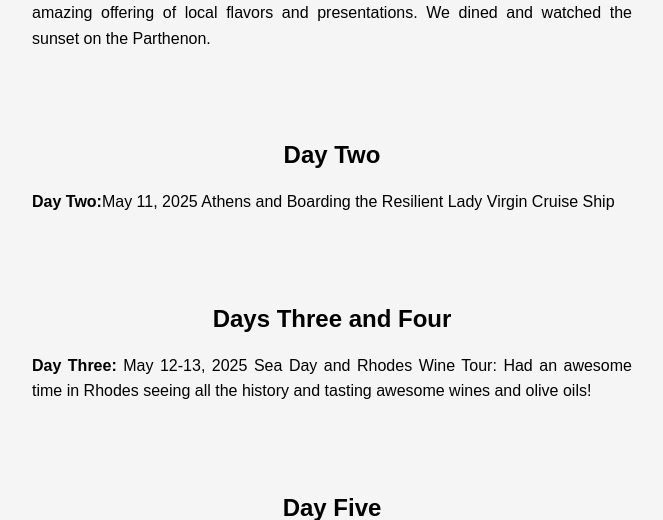
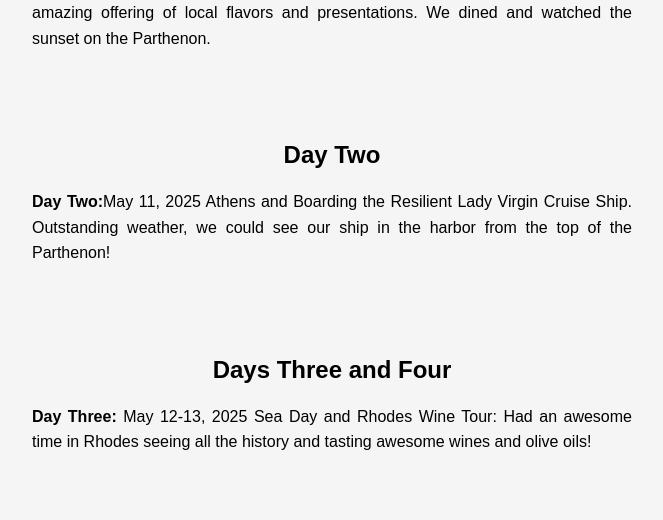
Before and after one commit to Blkbrd77/2samples-refactor, a Flask app: page /greece in a window 1280 px wide. Shown: the part 656-1176 px from the top of the page, without its empty margins (308-971 px from the left). Run offline with Flask 2, Linux system fonts and the light colour scheme; data that the repository does not hold is empty.

Commit message:
Updated Athens and shipboard

```diff
--- a/app/templates/greece.html
+++ b/app/templates/greece.html
@@ -38,7 +38,7 @@
             {% endfor %}
         </div>
         <div class="video-text">
-            <p><strong>Day Two:</strong>May 11, 2025 Athens and Boarding the Resilient Lady Virgin Cruise Ship </p>
+            <p><strong>Day Two:</strong>May 11, 2025 Athens and Boarding the Resilient Lady Virgin Cruise Ship. Outstanding weather, we could see our ship in the harbor from the top of the Parthenon! </p>
         </div>
     </div>
     <!-- Day Three -->
```
